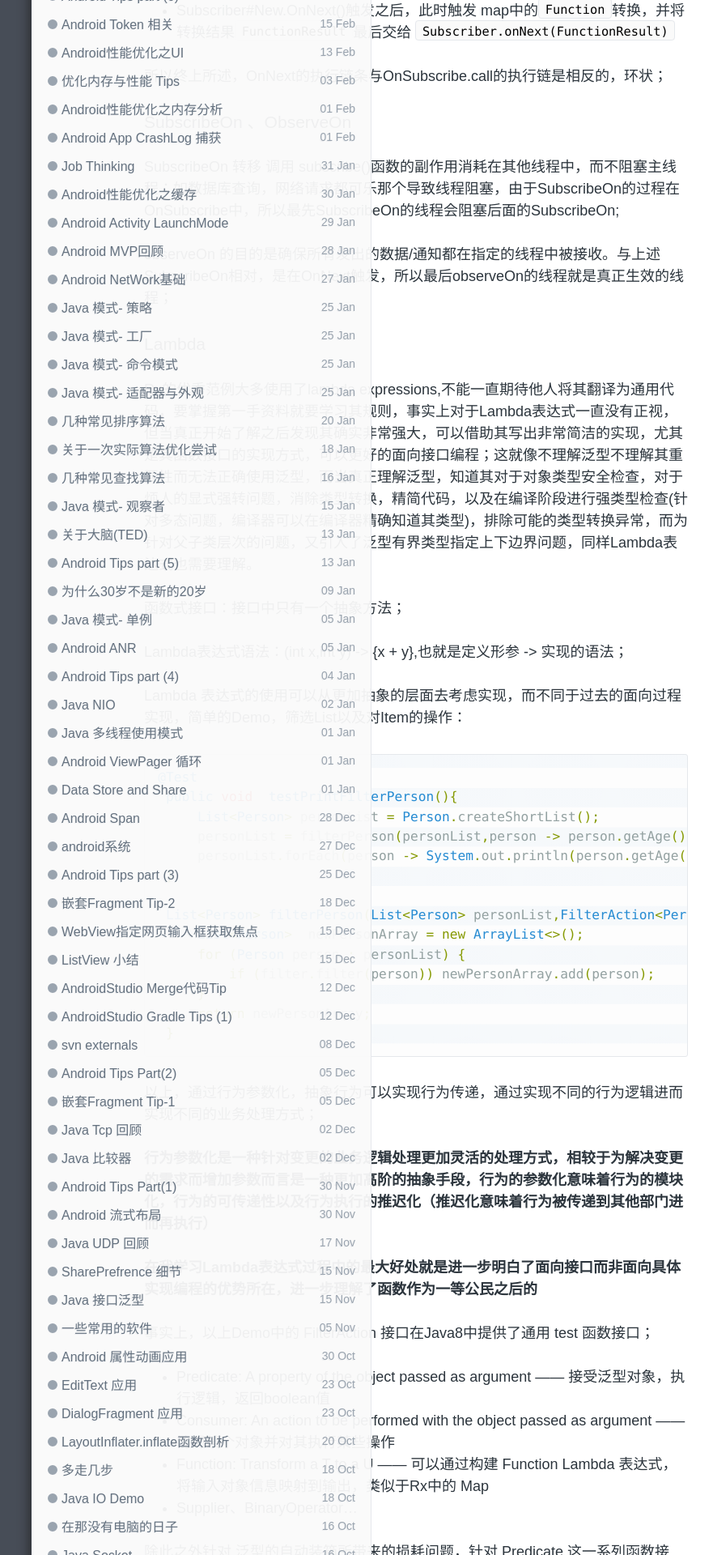
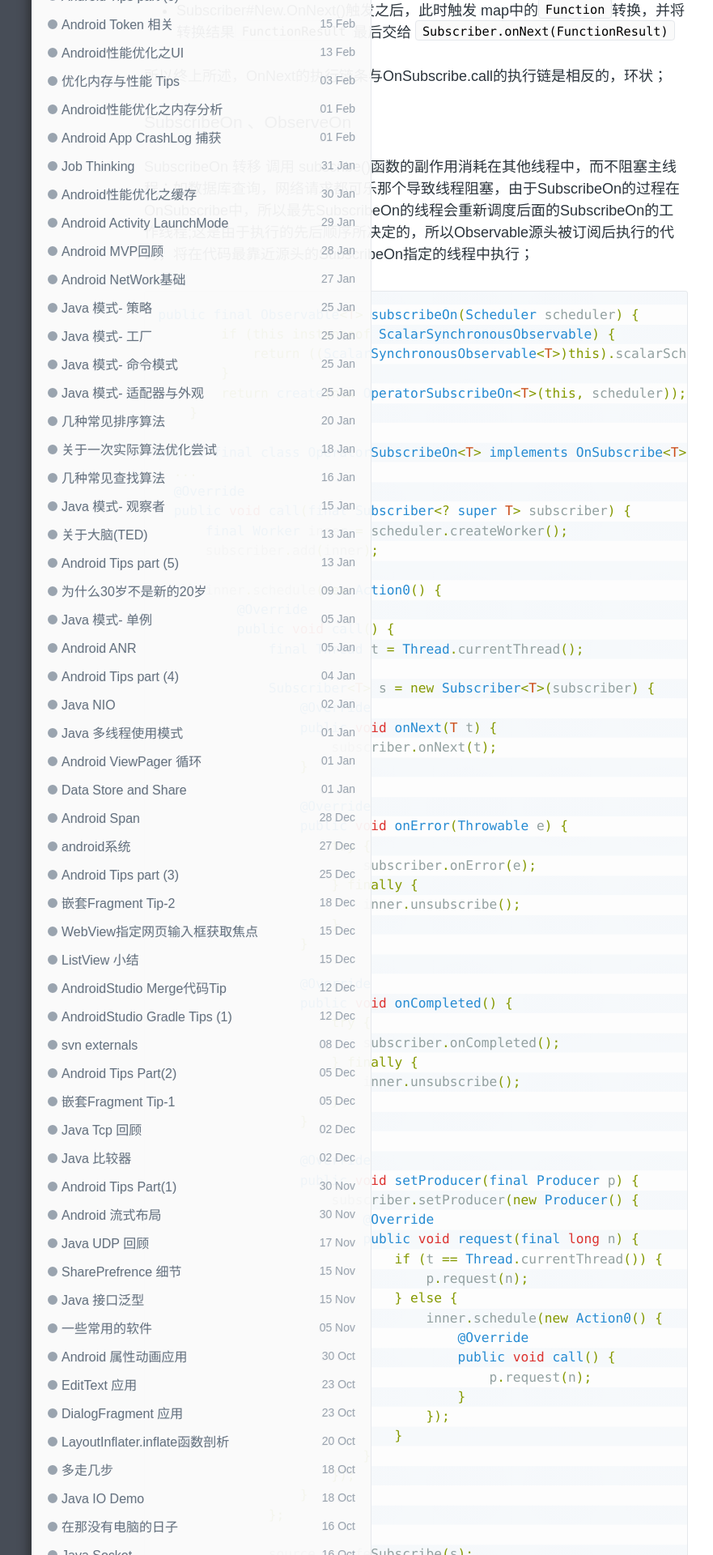
Before and after one commit to enlipan/enlipan.github.io, a Jekyll site: the page built from _posts/2017-01-09-rxjava-lift.md, in a window 1280 px wide. Shown: the part 2581-4501 px from the top of the page at 81% size, without its empty margins (126-1007 px from the left). Built offline with Jekyll 4.4.1, drawn with Linux system fonts in a browser that asks for light colours; nearby versions of some CDN libraries; comment, search, counter and statistics services are not loaded; some of the changed text lies outside the part shown.

Commit message:
modify page rxlift  --final

```diff
--- a/_posts/2017-01-09-rxjava-lift.md
+++ b/_posts/2017-01-09-rxjava-lift.md
@@ -102,11 +102,151 @@
 
 ### SubscribeOn 、ObserveOn
 
-SubscribeOn 转移 调用 subscribe()函数的副作用消耗在其他线程中，而不阻塞主线程；如数据库查询，网络请求都可乐那个导致线程阻塞，由于SubscribeOn的过程在OnSubscribe中，所以最先SubscribeOn的线程会阻塞后面的SubscribeOn;
+SubscribeOn 转移 调用 subscribe()函数的副作用消耗在其他线程中，而不阻塞主线程；如数据库查询，网络请求都可乐那个导致线程阻塞，由于SubscribeOn的过程在OnSubscribe中，所以最先SubscribeOn的线程会重新调度后面的SubscribeOn的工作线程;这是由于执行的先后顺序所决定的，所以Observable源头被订阅后执行的代码，将在代码最靠近源头的SubscribeOn指定的线程中执行；
+
+{% highlight java %}
+
+public final Observable<T> subscribeOn(Scheduler scheduler) {
+        if (this instanceof ScalarSynchronousObservable) {
+            return ((ScalarSynchronousObservable<T>)this).scalarScheduleOn(scheduler);
+        }
+        return create(new OperatorSubscribeOn<T>(this, scheduler));
+    }
+
+public final class OperatorSubscribeOn<T> implements OnSubscribe<T> {
+  ...
+  @Override
+  public void call(final Subscriber<? super T> subscriber) {
+      final Worker inner = scheduler.createWorker();
+      subscriber.add(inner);
+
+      inner.schedule(new Action0() {
+          @Override
+          public void call() {
+              final Thread t = Thread.currentThread();
+
+              Subscriber<T> s = new Subscriber<T>(subscriber) {
+                  @Override
+                  public void onNext(T t) {
+                      subscriber.onNext(t);
+                  }
+
+                  @Override
+                  public void onError(Throwable e) {
+                      try {
+                          subscriber.onError(e);
+                      } finally {
+                          inner.unsubscribe();
+                      }
+                  }
+
+                  @Override
+                  public void onCompleted() {
+                      try {
+                          subscriber.onCompleted();
+                      } finally {
+                          inner.unsubscribe();
+                      }
+                  }
+
+                  @Override
+                  public void setProducer(final Producer p) {
+                      subscriber.setProducer(new Producer() {
+                          @Override
+                          public void request(final long n) {
+                              if (t == Thread.currentThread()) {
+                                  p.request(n);
+                              } else {
+                                  inner.schedule(new Action0() {
+                                      @Override
+                                      public void call() {
+                                          p.request(n);
+                                      }
+                                  });
+                              }
+                          }
+                      });
+                  }
+              };
+
+              source.unsafeSubscribe(s);
+          }
+      });
+  }
+  ...
+}
+
+//worker.schedule(Action) 会触发 Action中的call函数
+//生成新的 Subscriber#New,并与sourceObserverable绑定
+//同时可以看到Subscriber#New的onNext属于Subscriber的包装
+//schedule()过程call函数被调用时，source.unsafeSubscribe()本质只是一个hook
+//其本质是 source.onSubscribe.call(subscriber#New),source.onSubscribe.call此时才被触发，再次显示倒链式过程
+
+public final Subscription unsafeSubscribe(Subscriber<? super T> subscriber) {
+        try {
+            // new Subscriber so onStart it
+            subscriber.onStart();
+            // allow the hook to intercept and/or decorate
+            hook.onSubscribeStart(this, onSubscribe).call(subscriber);
+            return hook.onSubscribeReturn(subscriber);
+        }
+    ...
+}
+
+{% endhighlight %}
+
+observeOn 的目的是确保所有发出的数据/通知都在指定的线程中被接收。与上述SubscribeOn相对，是在OnNext触发，所以最后observeOn的线程就是真正生效的线程；多次的使用 ObserveOn，内部被调度的任务将会把 Subscriber.onNext的执行调度到另一个调度器中，每一次observeOn都会重载调度；
+
+{% highlight java %}
+
+public final Observable<T> observeOn(Scheduler scheduler) {
+      if (this instanceof ScalarSynchronousObservable) {
+          return ((ScalarSynchronousObservable<T>)this).scalarScheduleOn(scheduler);
+      }
+      return lift(new OperatorObserveOn<T>(scheduler, false));
+}
+
+public final class OperatorObserveOn<T> implements Operator<T, T> {
+  ...
+  @Override
+  public Subscriber<? super T> call(Subscriber<? super T> child) {
+      if (scheduler instanceof ImmediateScheduler) {
+          // avoid overhead, execute directly
+          return child;
+      } else if (scheduler instanceof TrampolineScheduler) {
+          // avoid overhead, execute directly
+          return child;
+      } else {
+          ObserveOnSubscriber<T> parent = new ObserveOnSubscriber<T>(scheduler, child, delayError);
+          parent.init();
+          return parent;
+      }
+  }
+  ...
+}
+
+private static final class ObserveOnSubscriber<T> extends Subscriber<T> implements Action0 {
+   ...
+   @Override
+   public void onNext(final T t) {
+       if (isUnsubscribed() || finished) {
+           return;
+       }
+       if (!queue.offer(on.next(t))) {
+           onError(new MissingBackpressureException());
+           return;
+       }
+       /**
+       * schedule()本质上是构造了一个 Action实现了Runable接口交给Excutor执行；
+       * 所以 observeOn的线程切换的本质是 lift转 onNext()流程；
+       */
+       schedule();
+   }
+   ...
+}
 
 
-observeOn 的目的是确保所有发出的数据/通知都在指定的线程中被接收。与上述SubscribeOn相对，是在OnNext触发，所以最后observeOn的线程就是真正生效的线程；
-
+{% endhighlight %}
 
 ### Lambda
 
```
Also changed, not shown: _posts/2016-12-29-java-unicode-knowledge-new.md (+0 -8 lines).
